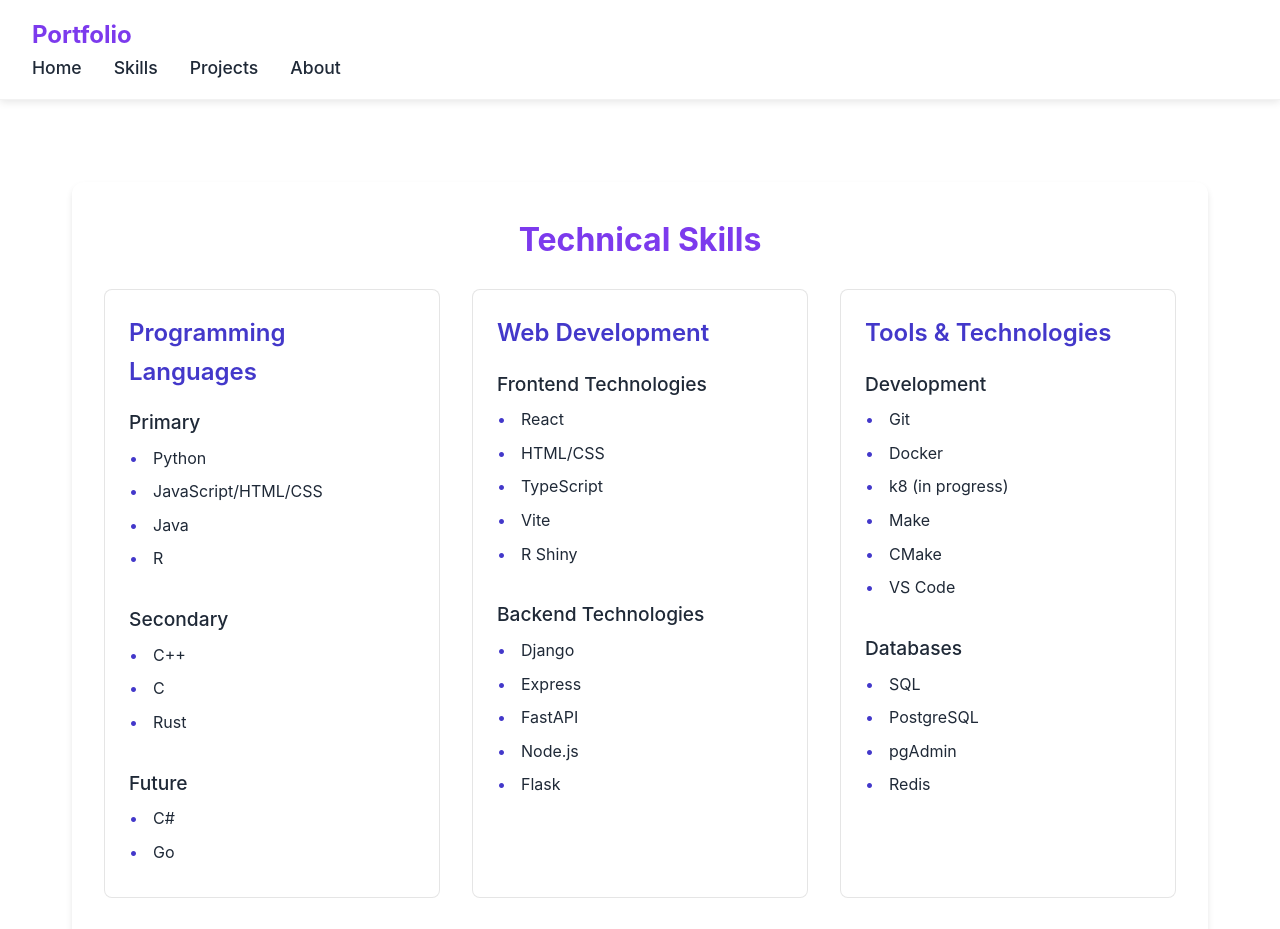
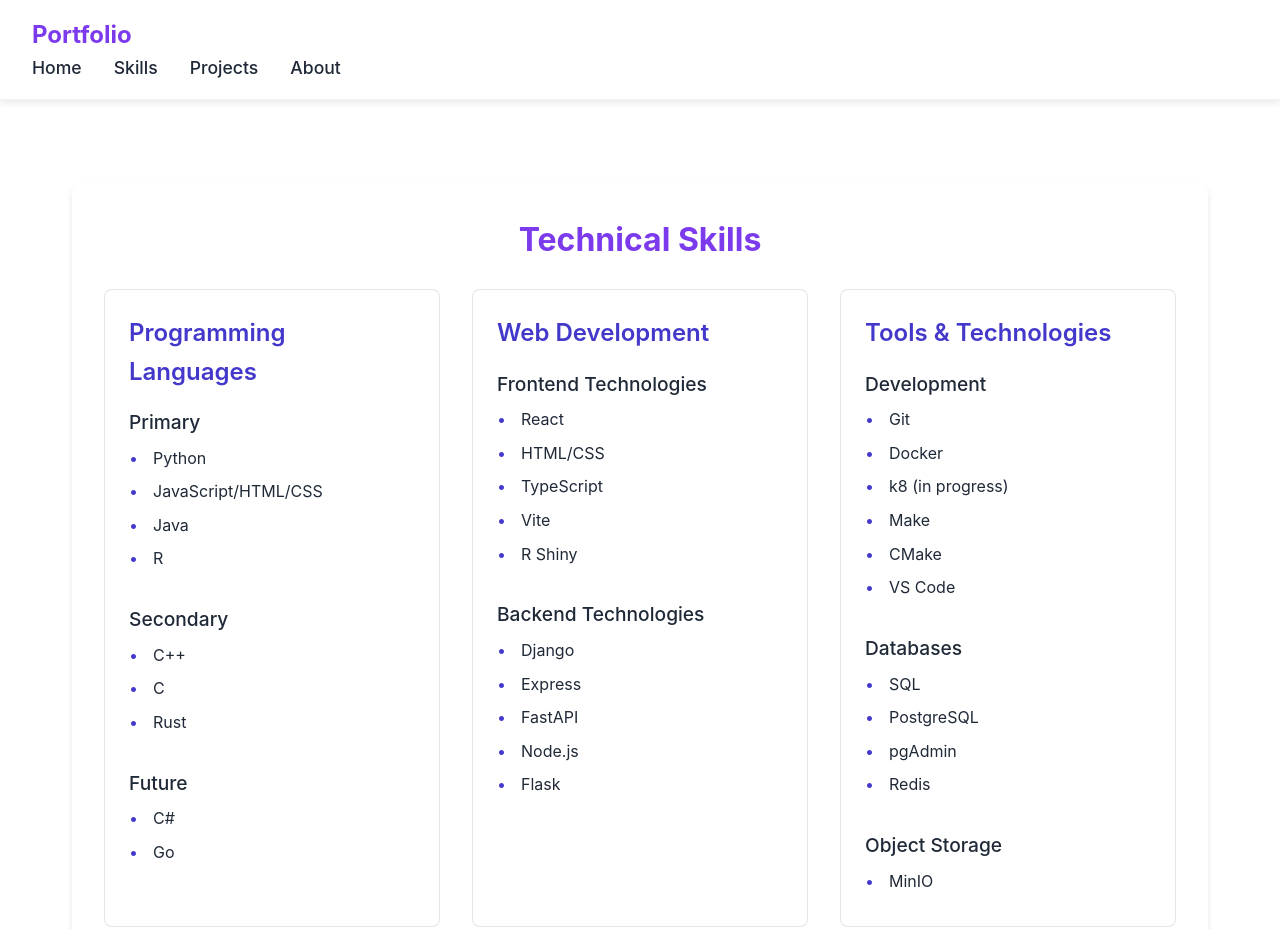
Before and after one commit to LaytonWashburn/Portfolio, a React (Vite) app: page /#/skills in a window 1280 px wide. Shown: the top 929 px of the page. Built offline with nearby package versions, Linux system fonts and the light colour scheme.

Commit message:
Fixed graduation date

```diff
--- a/src/pages/About/About.tsx
+++ b/src/pages/About/About.tsx
@@ -63,8 +63,8 @@
                         <div className="education-item">
                             <h4>Utah State University</h4>
                             <p>Bachelor of Science in Computer Science</p>
-                            <p>Graduated: 2023</p>
-                            <p>Relevant Coursework: Data Structures, Algorithms, Web Development, Database Systems, AI / Machine Learning</p>
+                            <p>Graduated: April 2025</p>
+                            <p>Relevant Coursework: Data Structures, Algorithms, Web Development, Database Systems, AI / Machine Learning, and Compilers.</p>
                         </div>
                     </div>
                     <div className="content-card">
--- a/src/pages/Skills/Skills.tsx
+++ b/src/pages/Skills/Skills.tsx
@@ -86,6 +86,13 @@
                                     <li>Redis</li>
                                 </ul>
                             </div>
+                            <div className="skill-category">
+                                <h4>Object Storage</h4>
+                                <ul>
+                                    <li>MinIO</li>
+
+                                </ul>
+                            </div>
                         </div>
                     </div>
                     <div className="content-card">
```
